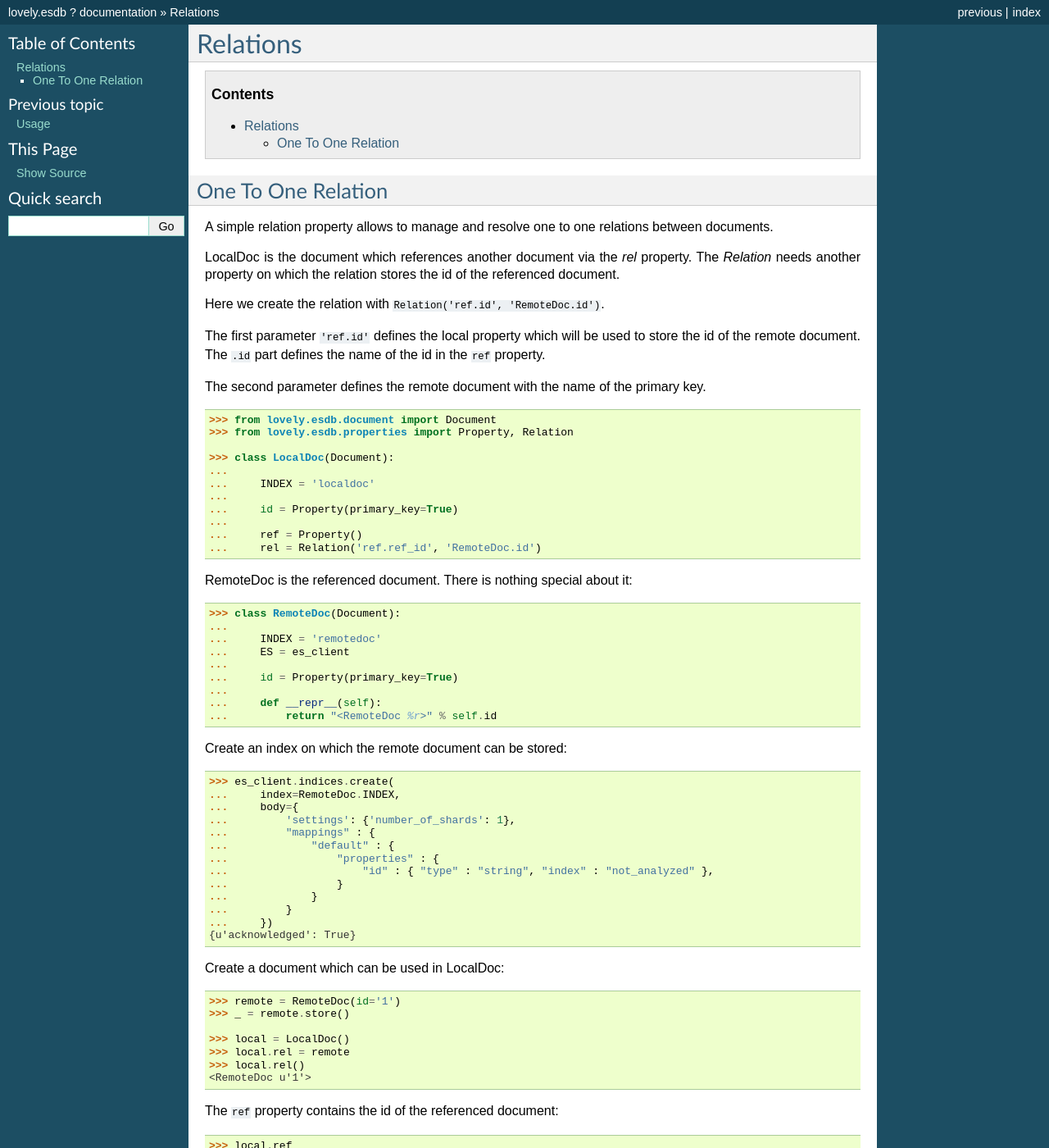
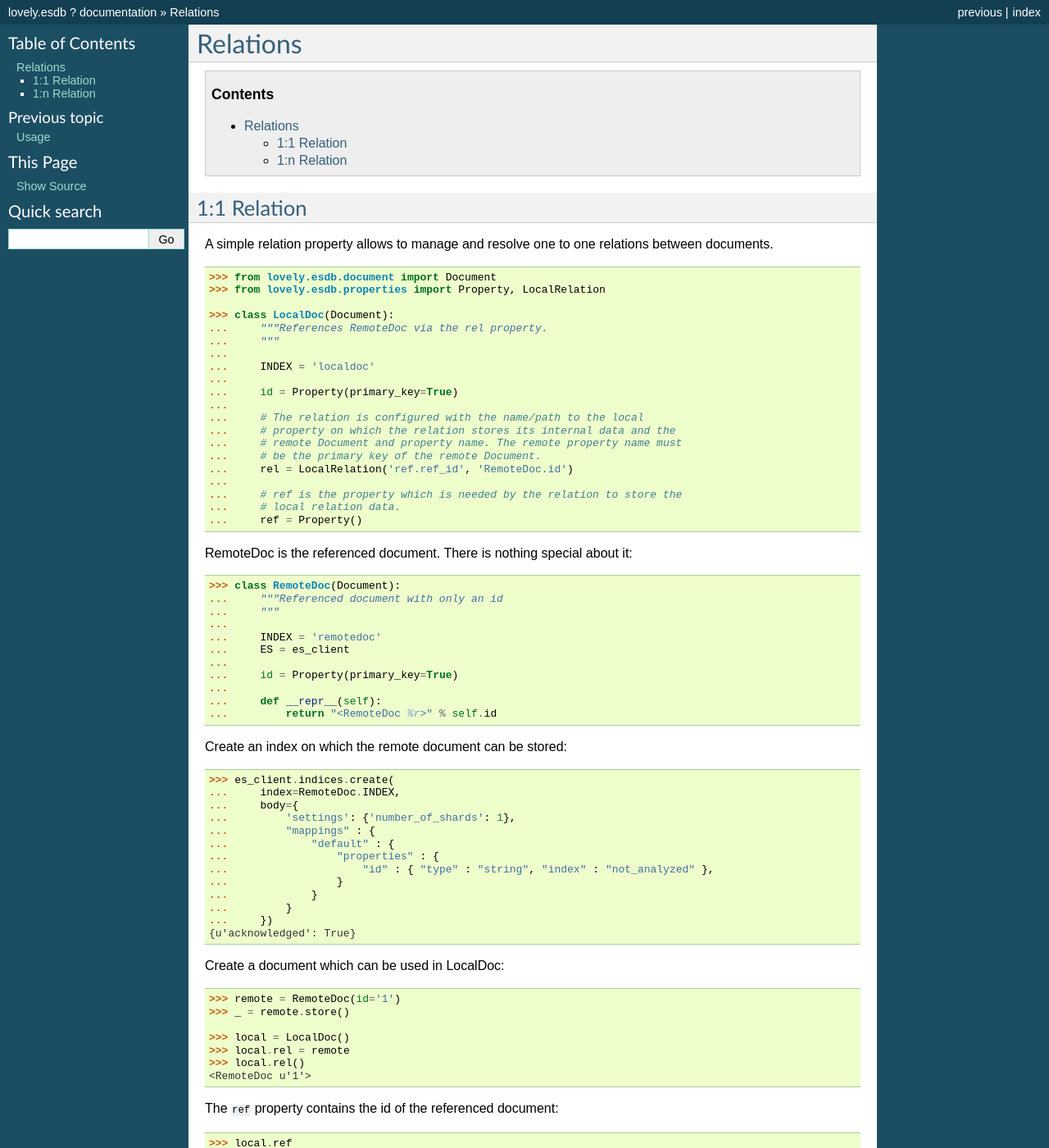
Before and after one commit to lovelysystems/lovely.esdb, a Sphinx documentation site: the page built from docs/relation.rst, in a window 1280 px wide and 1400 px high. Shown: the whole window at 82% size. Built offline with Sphinx 7.4.7, drawn with Linux system fonts in a browser that asks for light colours; some of the changed text lies outside the part shown.

Commit message:
rename classes

```diff
--- a/docs/relation.rst
+++ b/docs/relation.rst
@@ -5,43 +5,40 @@
 .. contents::
 
 
-One To One Relation
-===================
+1:1 Relation
+============
 
 A simple relation property allows to manage and resolve one to one relations
 between documents.
 
-
-LocalDoc is the document which references another document via the `rel`
-property. The `Relation` needs another property on which the relation stores
-the id of the referenced document.
-
-Here we create the relation with ``Relation('ref.id', 'RemoteDoc.id')``.
-
-The first parameter ``'ref.id'`` defines the local property which will be used
-to store the id of the remote document. The ``.id`` part defines the name of
-the id in the ``ref`` property.
-
-The second parameter defines the remote document with the name of the primary
-key.
-
 ::
 
     >>> from lovely.esdb.document import Document
-    >>> from lovely.esdb.properties import Property, Relation
+    >>> from lovely.esdb.properties import Property, LocalRelation
 
     >>> class LocalDoc(Document):
+    ...     """References RemoteDoc via the rel property.
+    ...     """
     ...
     ...     INDEX = 'localdoc'
     ...
     ...     id = Property(primary_key=True)
     ...
+    ...     # The relation is configured with the name/path to the local
+    ...     # property on which the relation stores its internal data and the
+    ...     # remote Document and property name. The remote property name must
+    ...     # be the primary key of the remote Document.
+    ...     rel = LocalRelation('ref.ref_id', 'RemoteDoc.id')
+    ...
+    ...     # ref is the property which is needed by the relation to store the
+    ...     # local relation data.
     ...     ref = Property()
-    ...     rel = Relation('ref.ref_id', 'RemoteDoc.id')
 
 RemoteDoc is the referenced document. There is nothing special about it::
 
     >>> class RemoteDoc(Document):
+    ...     """Referenced document with only an id
+    ...     """
     ...
     ...     INDEX = 'remotedoc'
     ...     ES = es_client
@@ -84,9 +81,60 @@
 
 It is also possible to assign the primary key to the relation property::
 
-    >>> remote = RemoteDoc(id='2')
-    >>> _ = remote.store()
+    >>> remote2 = RemoteDoc(id='2')
+    >>> _ = remote2.store()
 
     >>> local.rel = '2'
     >>> local.rel()
     <RemoteDoc u'2'>
+
+
+1:n Relation
+============
+
+The simple 1:n relation maintains a local list with the ids of the related
+documents.
+
+::
+
+    >>> from lovely.esdb.properties import LocalOne2NRelation
+    >>> class LocalOne2NDoc(Document):
+    ...     """References RemoteDoc via the rel property.
+    ...     """
+    ...
+    ...     INDEX = 'localone2ndoc'
+    ...
+    ...     id = Property(primary_key=True)
+    ...
+    ...     # The relation is configured with the name/path to the local
+    ...     # property on which the relation stores its internal data and the
+    ...     # remote Document and property name. The remote property name must
+    ...     # be the primary key of the remote Document.
+    ...     rel = LocalOne2NRelation('ref.ref_id', 'RemoteDoc.id')
+    ...
+    ...     # ref is the property which is needed by the relation to store the
+    ...     # local relation data.
+    ...     ref = Property()
+
+    >>> local = LocalOne2NDoc()
+
+    >>> local.rel = [remote]
+
+The relation provides a resolver::
+
+    >>> local.rel
+    <ListRelationResolver RemoteDoc(['1'])>
+
+The resolver allows access to the items::
+
+    >>> local.rel[0]
+    <ListItemRelationResolver[0] RemoteDoc[1]>
+
+    >>> local.rel[0]()
+    <RemoteDoc u'1'>
+
+Item assignement::
+
+    >>> local.rel = [remote, '2', {'id': '3'}]
+    >>> local.rel
+    <ListRelationResolver RemoteDoc(['1', '2', '3'])>
```
Also changed, not shown: lovely/esdb/properties/relation.rst (+10 -10 lines), 3 other files.
